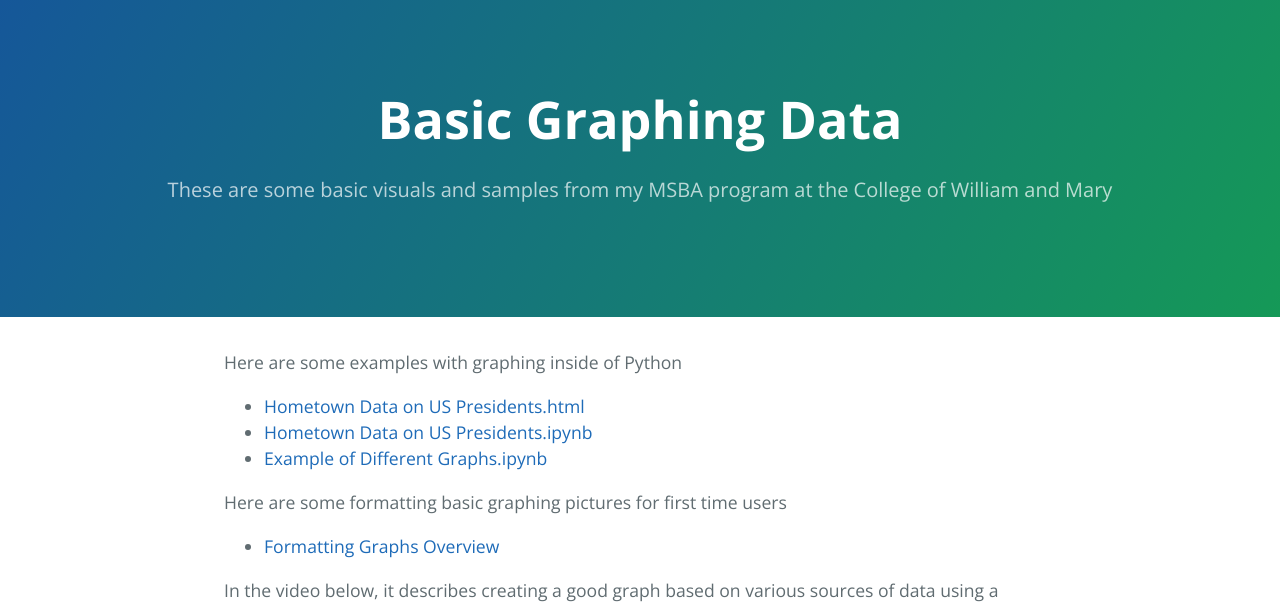
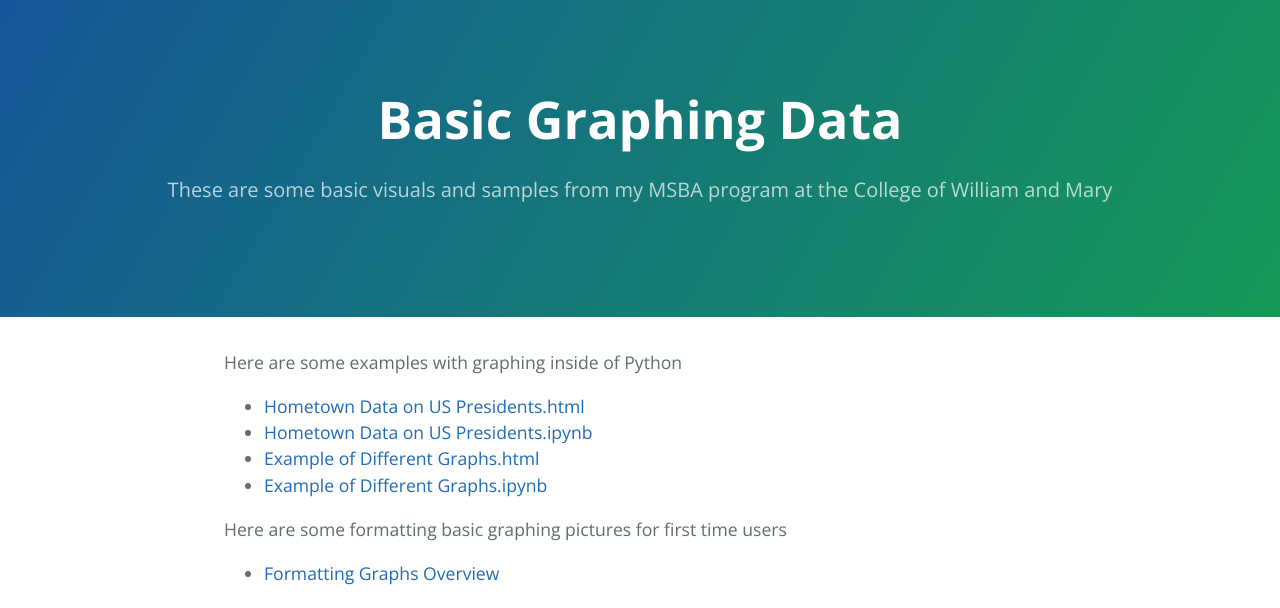
Before and after one commit to EnGinear87/EnGinear87.github.io, a Jekyll site: the page built from Basic Graphing Data/index.md, in a window 1280 px wide. Shown: the top 608 px of the page. Built offline with Jekyll 4.4.1, drawn with Linux system fonts in a browser that asks for light colours; our own code applies the rules of GitHub Pages for plain Markdown files.

Commit message:
Update index.md

```diff
--- a/Basic Graphing Data/index.md
+++ b/Basic Graphing Data/index.md
@@ -5,6 +5,7 @@ description: These are some basic visuals and samples from my MSBA program at th
 Here are some examples with graphing inside of Python
 - [Hometown Data on US Presidents.html](HometownDataonUSPresidents.html)
 - [Hometown Data on US Presidents.ipynb](HometownDataonUSPresidents.ipynb)
+- [Example of Different Graphs.html](ExampleofDifferentGraphs.html)
 - [Example of Different Graphs.ipynb](ExampleofDifferentGraphs.ipynb)
 
 Here are some formatting basic graphing pictures for first time users
```
